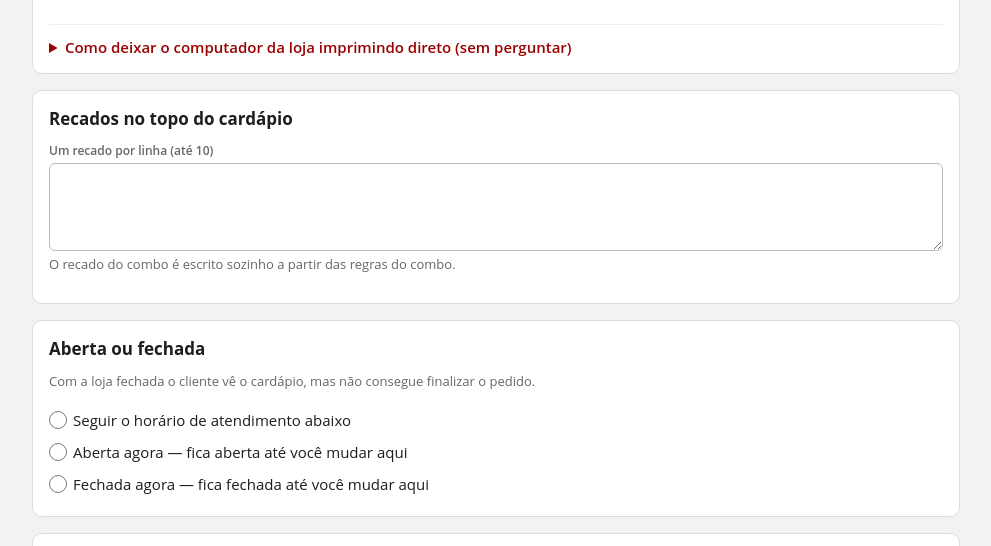
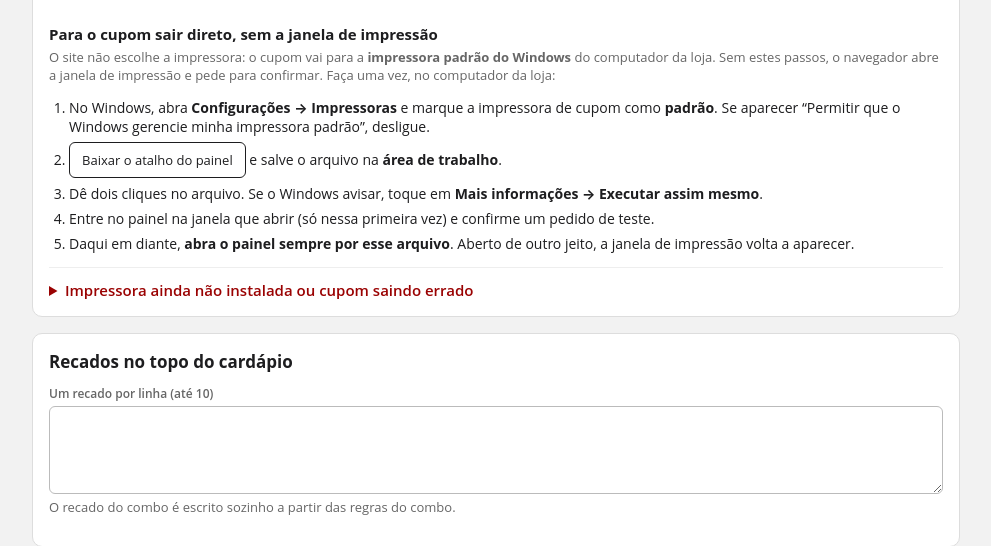
Before and after one commit to dunnitec/sneppizzaria, a Flask app: template app/templates/admin/store.html in a window 1280 px wide. Shown: the part 1165-1711 px from the top of the page, without its empty margins (144-1135 px from the left). Run offline with Flask 3, Linux system fonts and the light colour scheme; the template is opened without the code that fills it, so the values that code supplies are empty.

Commit message:
Atalho para baixar no painel: abre o navegador imprimindo direto na impressora padrão, sem a janela de impressão
Co-Authored-By: Claude Opus 5.5 <noreply@anthropic.com>

```diff
--- a/app/routes/admin.py
+++ b/app/routes/admin.py
@@ -9,7 +9,7 @@ import re
 from datetime import date, datetime, timedelta
 from decimal import Decimal
 
-from flask import Blueprint, abort, flash, g, redirect, render_template, request, session, url_for
+from flask import Blueprint, Response, abort, flash, g, redirect, render_template, request, session, url_for
 from werkzeug.security import check_password_hash, generate_password_hash
 
 from app.extensions import db
@@ -1063,6 +1063,40 @@ def _minutes(text):
 LATEST_NEXT_DAY_CLOSE = 6 * 60  # fechar até as 06:00 = madrugada do dia seguinte; depois disso é engano
 
 
+# abre o painel com impressão direta. Perfil próprio do navegador: com o Chrome já aberto, a opção
+# --kiosk-printing seria ignorada e voltaria a aparecer a janela de impressão.
+PRINT_SHORTCUT = r"""@echo off
+rem Abre o painel da loja imprimindo direto na impressora padrao do Windows, sem a janela de impressao.
+set "PAINEL={url}"
+set "PERFIL=%LOCALAPPDATA%\PainelLoja-{slug}"
+set "NAVEGADOR="
+for %%N in (
+  "%ProgramFiles%\Google\Chrome\Application\chrome.exe"
+  "%ProgramFiles(x86)%\Google\Chrome\Application\chrome.exe"
+  "%LOCALAPPDATA%\Google\Chrome\Application\chrome.exe"
+  "%ProgramFiles(x86)%\Microsoft\Edge\Application\msedge.exe"
+  "%ProgramFiles%\Microsoft\Edge\Application\msedge.exe"
+) do if not defined NAVEGADOR if exist "%%~N" set "NAVEGADOR=%%~N"
+if not defined NAVEGADOR goto semnavegador
+start "" "%NAVEGADOR%" --kiosk-printing --user-data-dir="%PERFIL%" --no-first-run --no-default-browser-check "%PAINEL%"
+exit /b 0
+:semnavegador
+echo Nao achei o Google Chrome nem o Microsoft Edge neste computador.
+echo Instale o Google Chrome e abra este arquivo de novo.
+pause
+exit /b 1
+"""
+
+
+@admin_bp.route("/loja/atalho-impressao")
+def print_shortcut():
+    """Arquivo para o computador da loja: dois cliques abrem o painel com o cupom saindo direto."""
+    scheme = request.headers.get("X-Forwarded-Proto", request.scheme)
+    body = PRINT_SHORTCUT.format(url=url_for("admin.orders", _external=True, _scheme=scheme), slug=g.tenant.slug)
+    return Response(body.replace("\n", "\r\n"), mimetype="application/octet-stream",
+                    headers={"Content-Disposition": 'attachment; filename="Abrir painel com impressao direta.cmd"'})
+
+
 @admin_bp.route("/loja", methods=["GET", "POST"])
 def store():
     tenant = g.tenant
--- a/app/templates/admin/store.html
+++ b/app/templates/admin/store.html
@@ -60,16 +60,21 @@
       </select></label>
       <label class="check"><input type="checkbox" name="auto_print" {{ 'checked' if tenant.auto_print }}> imprimir sozinho ao confirmar o pedido</label>
     </div>
+    <h3>Para o cupom sair direto, sem a janela de impressão</h3>
+    <p class="hint">O site não escolhe a impressora: o cupom vai para a <b>impressora padrão do Windows</b> do computador da loja. Sem estes passos, o navegador abre a janela de impressão e pede para confirmar. Faça uma vez, no computador da loja:</p>
+    <ol class="setup">
+      <li>No Windows, abra <b>Configurações → Impressoras</b> e marque a impressora de cupom como <b>padrão</b>. Se aparecer “Permitir que o Windows gerencie minha impressora padrão”, desligue.</li>
+      <li><a class="button ghost small" href="{{ url_for('admin.print_shortcut') }}">Baixar o atalho do painel</a> e salve o arquivo na <b>área de trabalho</b>.</li>
+      <li>Dê dois cliques no arquivo. Se o Windows avisar, toque em <b>Mais informações → Executar assim mesmo</b>.</li>
+      <li>Entre no painel na janela que abrir (só nessa primeira vez) e confirme um pedido de teste.</li>
+      <li>Daqui em diante, <b>abra o painel sempre por esse arquivo</b>. Aberto de outro jeito, a janela de impressão volta a aparecer.</li>
+    </ol>
     <details>
-      <summary>Como deixar o computador da loja imprimindo direto (sem perguntar)</summary>
+      <summary>Impressora ainda não instalada ou cupom saindo errado</summary>
       <ol class="setup">
         <li>Instale o driver da impressora no computador. Para a <b>Bematech MP-4200 HS</b>: site da Elgin/Bematech → Suporte → Drivers → “MP-4200 HS” (Windows). Ligue a impressora no USB.</li>
-        <li>No Windows: <b>Configurações → Impressoras</b>, abra a MP-4200 → <b>Preferências de impressão</b>: papel <b>80 mm</b> (rolo) e <b>corte automático</b> (guilhotina) no fim do documento.</li>
-        <li>Marque a MP-4200 como <b>impressora padrão</b>.</li>
-        <li>Crie um atalho do Google Chrome na área de trabalho, clique com o botão direito → <b>Propriedades</b> e no fim do campo <b>Destino</b> acrescente: <code>--kiosk-printing</code></li>
-        <li>Abra o painel sempre por esse atalho. Ao confirmar um pedido, o cupom sai direto.</li>
+        <li>No Windows: <b>Configurações → Impressoras</b>, abra a impressora → <b>Preferências de impressão</b>: papel <b>80 mm</b> (rolo) e <b>corte automático</b> (guilhotina) no fim do documento.</li>
       </ol>
-      <p class="hint">Sem o passo 4 também funciona: abre a janela de impressão e você só confirma. Na janela, deixe “Margens: nenhuma” e “Cabeçalhos e rodapés” desmarcado.</p>
     </details>
   </section>
 
```
Also changed, not shown: tests/test_print_shortcut.py (added, +21 -0 lines).
